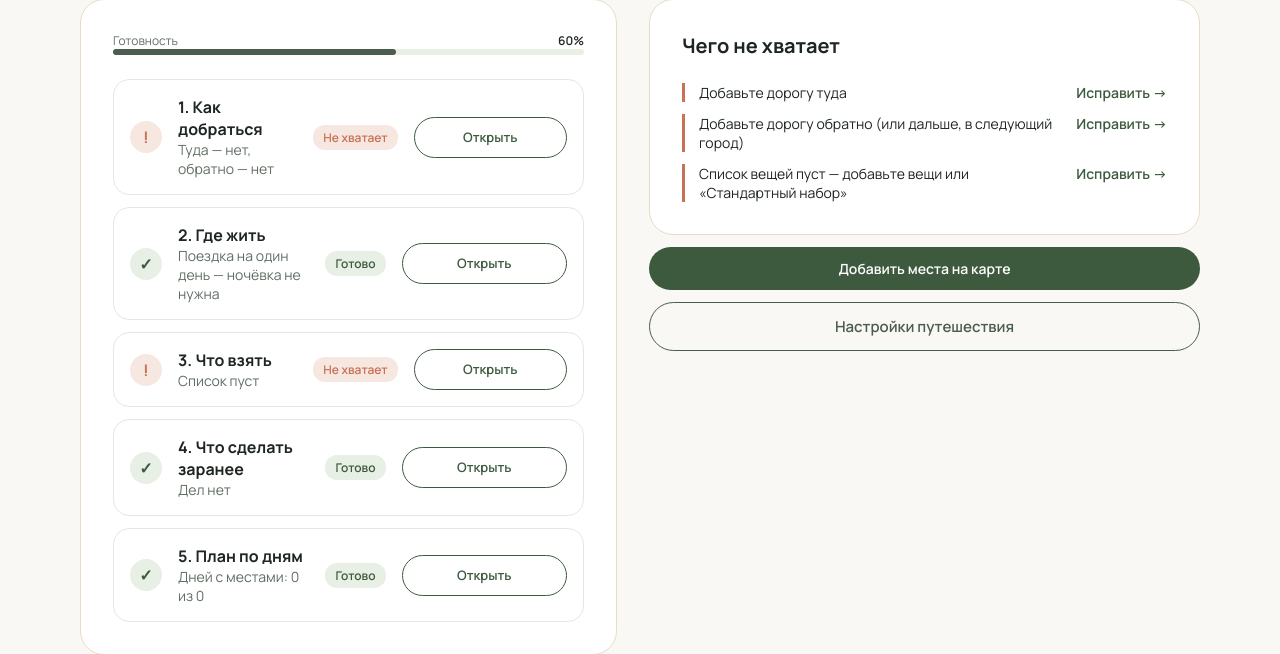
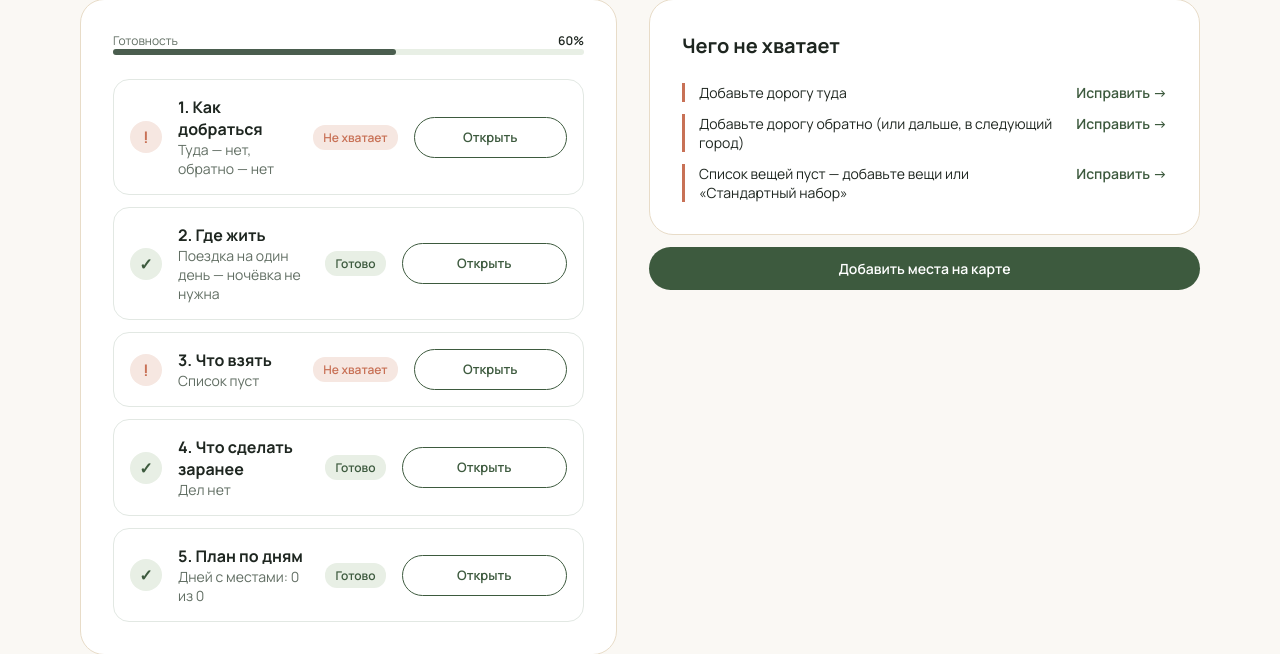
Before and after one commit to gumarovaalsu123-ship-it/travelway, a Laravel app: page /my-trips/1 in a window 1280 px wide. Shown: the part 524-1178 px from the top of the page. Run offline with Laravel 12, Linux system fonts and the light colour scheme; a user stored in the database is signed in; data comes from the database, SQL or seed files in the repository; data that the repository does not hold is empty; style sheets or scripts are compiled from the project's sources; parts of the project's set-up code (start-up, migrations or seed data) failed here and were passed over; some libraries are stand-ins or nearby versions.

Commit message:
Keep trip settings inside the trip page, route "add places" to Plan
- Settings tab (/my-trips/{trip}/edit) renders inside TripLayout; edit returns Trip::toHeader() plus form fields
- update redirects back to trips.edit, store redirects to trips.plan
- Preparation: drop duplicate settings button, "add places" opens Plan
- Today: single button to Plan of the current day

Co-Authored-By: Claude Opus 5.5 <noreply@anthropic.com>

```diff
--- a/app/Http/Controllers/TripController.php
+++ b/app/Http/Controllers/TripController.php
@@ -84,7 +84,8 @@ class TripController extends Controller
 
         Inertia::flash('toast', "Путешествие «{$trip->title}» создано.");
 
-        return to_route('trips.show', $trip);
+        // Кнопка «Создать и добавить места» — сразу во вкладку «План», где места добавляются на карте дня.
+        return to_route('trips.plan', $trip);
     }
 
     /**
@@ -108,24 +109,22 @@ class TripController extends Controller
         ]);
     }
 
+    /**
+     * The "Settings" tab: the trip form inside the trip page. The header data (Trip::toHeader(),
+     * as on the other tabs) and the form fields come together in one `trip` prop.
+     */
     public function edit(Trip $trip): Response
     {
         Gate::authorize('updateSettings', $trip);
 
         return Inertia::render('Trips/Form', [
             'trip' => [
-                'id' => $trip->id,
-                'title' => $trip->title,
-                'destination' => $trip->destination,
+                ...$trip->toHeader(),
                 'description' => $trip->description,
-                'startDate' => $trip->start_date?->toDateString(),
-                'endDate' => $trip->end_date?->toDateString(),
-                'daysCount' => $trip->days_count,
                 'isPublic' => $trip->is_public,
                 // Публичная ссылка для кнопки «Скопировать ссылку»; null — доступ по ссылке закрыт.
                 'publicUrl' => $trip->public_token ? route('trips.public', $trip->public_token) : null,
                 'lastPlannedDay' => (int) $trip->days()->has('tripPlaces')->max('day_number'),
-                'placesCount' => $trip->tripPlaces()->count(),
                 'isCompleted' => $trip->status === Trip::StatusCompleted,
             ],
         ]);
@@ -153,7 +152,8 @@ class TripController extends Controller
 
         Inertia::flash('toast', 'Изменения сохранены.');
 
-        return to_route('trips.index');
+        // Остаёмся во вкладке «Настройки» этой же поездки — тост покажется там.
+        return to_route('trips.edit', $trip);
     }
 
     public function destroy(Trip $trip): RedirectResponse
--- a/resources/js/Pages/Trips/Form.jsx
+++ b/resources/js/Pages/Trips/Form.jsx
@@ -1,6 +1,7 @@
 import React, { useState } from 'react';
 import { Link, router, useForm } from '@inertiajs/react';
 import AppLayout from '../../Components/AppLayout';
+import TripLayout from '../../Components/TripLayout';
 import { plural } from '../../utils/format';
 
 const MAX_DAYS = 60;
@@ -190,16 +191,18 @@ export default function TripForm({ trip, previousTrip = null }) {
         });
     };
 
-    return (
-        <AppLayout title={isEditing ? 'Настройки путешествия' : 'Создать путешествие'}>
+    const content = (
         <main className="create-trip-main">
             <div className="create-trip-wrapper">
+                {/* При редактировании назад ведут вкладки и «← Мои путешествия» в шапке поездки. */}
+                {!isEditing && (
                     <Link href="/my-trips" className="back-link">
                         <svg width="16" height="16" viewBox="0 0 24 24" fill="none" stroke="currentColor" strokeWidth="2" strokeLinecap="round" strokeLinejoin="round">
                             <path d="M19 12H5M12 19l-7-7 7-7" />
                         </svg>
                         Вернуться к моим путешествиям
                     </Link>
+                )}
 
                 <section className="form-card">
                     <header className="form-card__header">
@@ -361,6 +364,12 @@ export default function TripForm({ trip, previousTrip = null }) {
                 </section>
             </div>
         </main>
-        </AppLayout>
+    );
+
+    // «Настройки» — вкладка страницы поездки: шапка и вкладки остаются на месте. Создание — отдельная страница.
+    return isEditing ? (
+        <TripLayout trip={trip} activeTab="settings">{content}</TripLayout>
+    ) : (
+        <AppLayout title="Создать путешествие">{content}</AppLayout>
     );
 }
--- a/resources/js/Pages/Trips/Show.jsx
+++ b/resources/js/Pages/Trips/Show.jsx
@@ -97,8 +97,8 @@ export default function TripShow({ trip, description, readiness }) {
                             )}
                         </div>
 
-                        <Link href="/interactive-map" className="btn btn--solid btn--full">Добавить места на карте</Link>
-                        <Link href={`/my-trips/${trip.id}/edit`} className="btn btn--outline-dark btn--full">Настройки путешествия</Link>
+                        {/* Места добавляются на карте дня во вкладке «План». */}
+                        <Link href={`/my-trips/${trip.id}/plan`} className="btn btn--solid btn--full">Добавить места на карте</Link>
                         {description && (
                             <div className="short-plan-card">
                                 <h3 className="short-plan__title">О поездке</h3>
--- a/resources/js/Pages/Trips/Today.jsx
+++ b/resources/js/Pages/Trips/Today.jsx
@@ -83,10 +83,8 @@ export default function TripToday({ trip, day, places, nextPlaceId, lodging }) {
                     </div>
 
                     <div className="today-actions">
-                        {/* План и карта дня — одна вкладка «План». */}
-                        <Link href={`/my-trips/${trip.id}/plan?day=${day.number}`} className="btn btn--solid btn--full">План и маршрут дня на карте</Link>
-                        {/* Интерактивная карта сразу выберет сегодняшний день в форме «Добавить в поездку». */}
-                        <Link href={`/interactive-map?day=${day.id}`} className="btn btn--outline-dark btn--full">Добавить место по пути</Link>
+                        {/* План и карта сегодняшнего дня — вкладка «План»: там же места добавляются по пути. */}
+                        <Link href={`/my-trips/${trip.id}/plan?day=${day.number}`} className="btn btn--solid btn--full">Добавить место по пути</Link>
                         {lodging && (
                             <div className="short-plan-card">
                                 <h3 className="short-plan__title">Вечером возвращаемся</h3>
```
Also changed, not shown: tests/Feature/TripStagesTest.php (+1 -1 lines), tests/Feature/TripTest.php (+36 -2 lines). Lines whose indentation alone changed are shown as unchanged.
